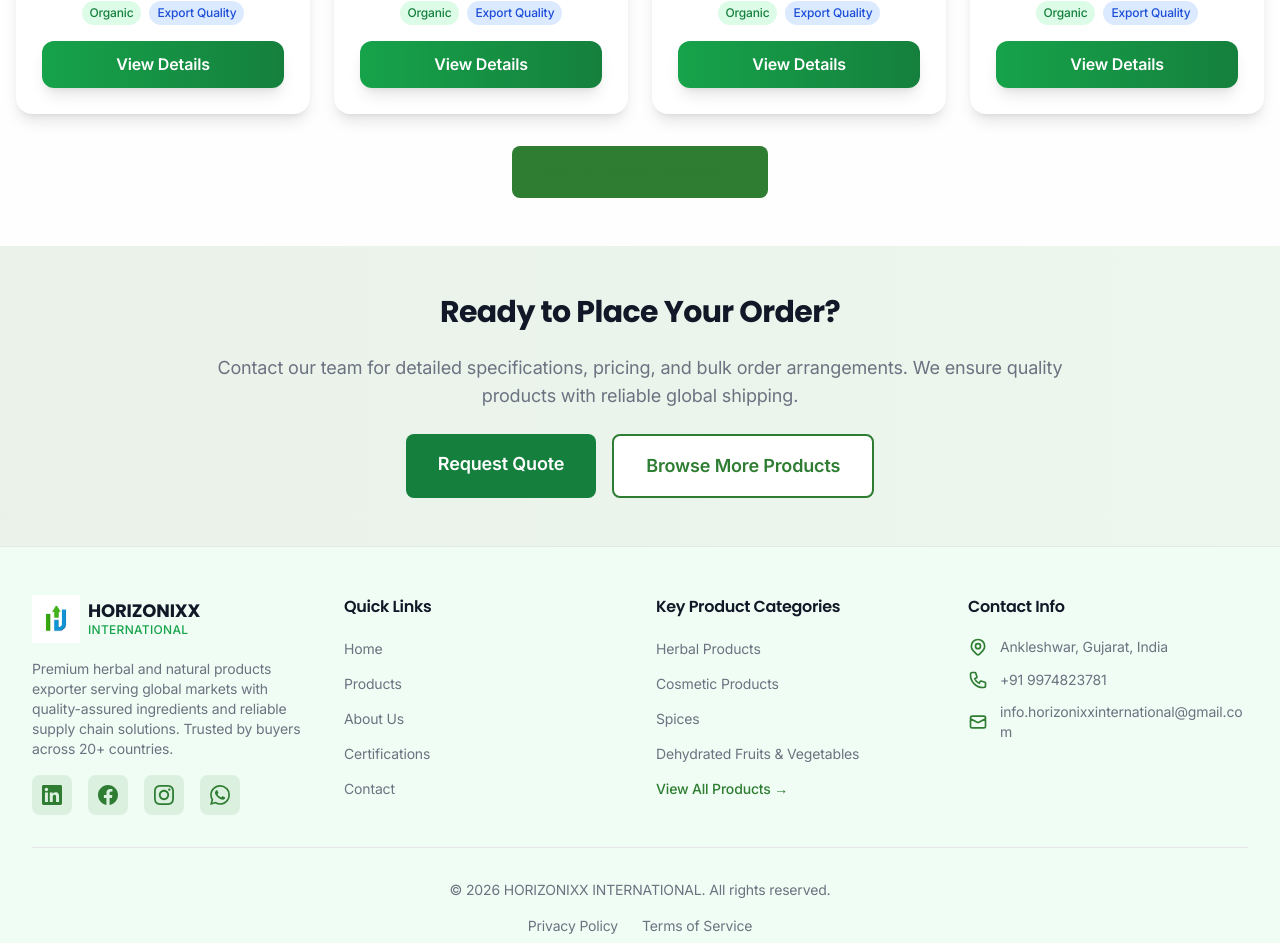
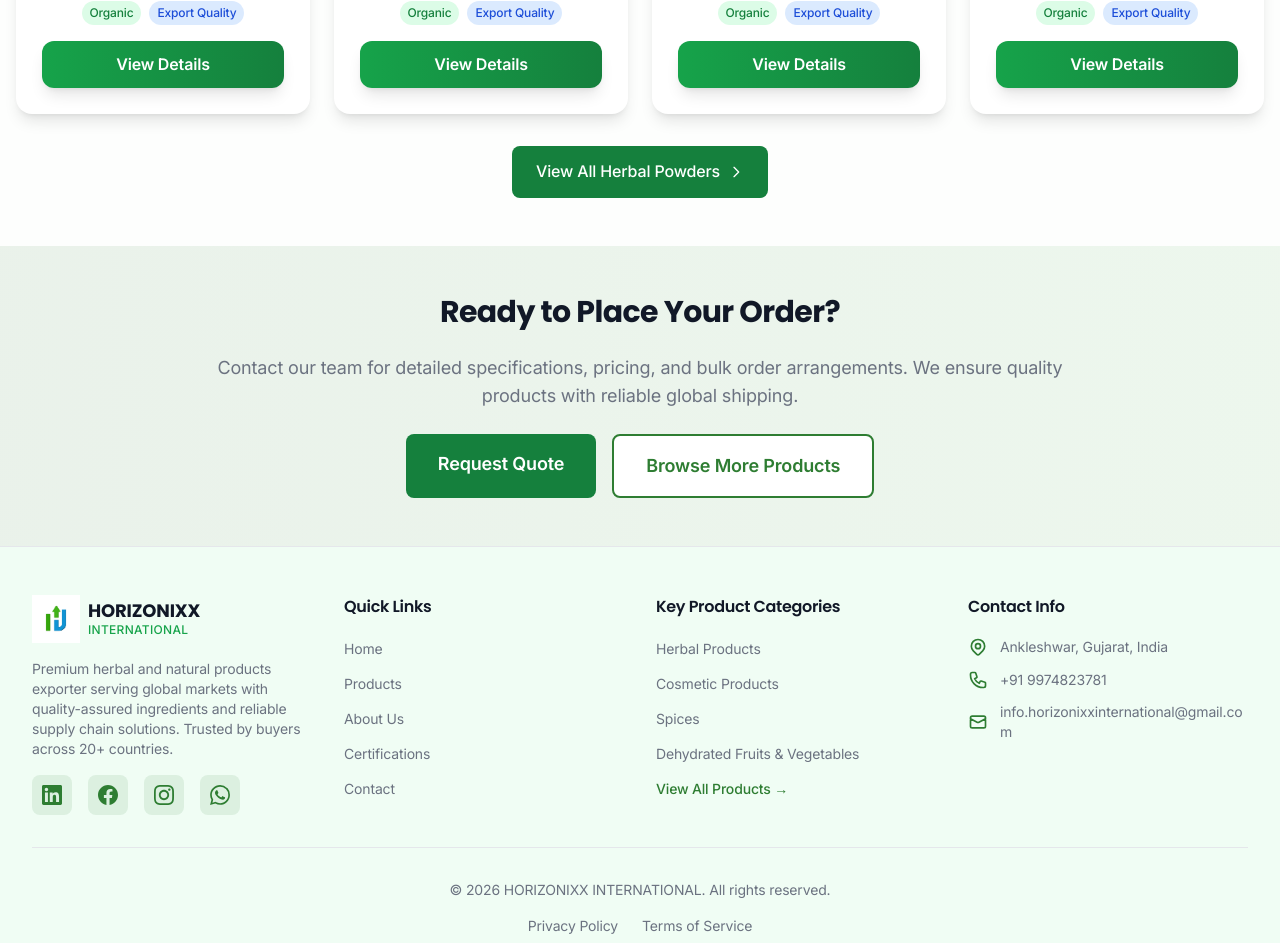
Before and after one commit to DiyaPithva/horizonixx-website, a Next.js app: page /products/amla-powder in a window 1280 px wide. Shown: the part 2027-2970 px from the top of the page. Built offline with nearby package versions, Linux system fonts and the light colour scheme.

Commit message:
Bug Fixing 4

```diff
--- a/app/products/[slug]/page.tsx
+++ b/app/products/[slug]/page.tsx
@@ -385,12 +385,7 @@ export default async function ProductPage({ params }: ProductPageProps) {
                   <div className="text-center">
                     <Link
                       href={`/products?category=${product.category}`}
-                      className="
-                        inline-flex items-center gap-2
-                        px-6 py-3 bg-primary text-primary-foreground
-                        rounded-lg font-medium
-                        hover:bg-primary/90 transition-colors
-                      "
+                      className="inline-flex items-center gap-2 px-6 py-3 bg-green-700 text-white rounded-lg font-medium hover:bg-green-800 transition-colors"
                     >
                       View All {product.category.replace('-', ' ').replace(/\b\w/g, l => l.toUpperCase())}
                       <svg
--- a/components/homepage/featured-products.tsx
+++ b/components/homepage/featured-products.tsx
@@ -170,7 +170,7 @@ export function FeaturedProducts() {
         >
           <Link
             href="/products"
-            className="inline-flex items-center px-6 sm:px-8 py-3 sm:py-4 border-2 border-primary text-primary hover:bg-primary hover:text-white transition-all duration-300 rounded-xl font-medium text-base sm:text-lg"
+            className="inline-flex items-center px-6 sm:px-8 py-3 sm:py-4 border-2 border-green-700 text-green-700 hover:bg-green-700 hover:text-white transition-all duration-300 rounded-xl font-medium text-base sm:text-lg"
           >
             View All Products
           </Link>
--- a/components/homepage/product-categories.tsx
+++ b/components/homepage/product-categories.tsx
@@ -277,7 +277,7 @@ export function ProductCategories() {
               </Link>
               <Link
                 href="/products"
-                className="inline-flex items-center justify-center px-6 py-3 border-2 border-primary text-primary hover:bg-primary hover:text-white transition-all duration-300 rounded-xl font-medium"
+                className="inline-flex items-center justify-center px-6 py-3 border-2 border-green-700 text-green-700 hover:bg-green-700 hover:text-white transition-all duration-300 rounded-xl font-medium"
               >
                 View All Products
               </Link>
```
